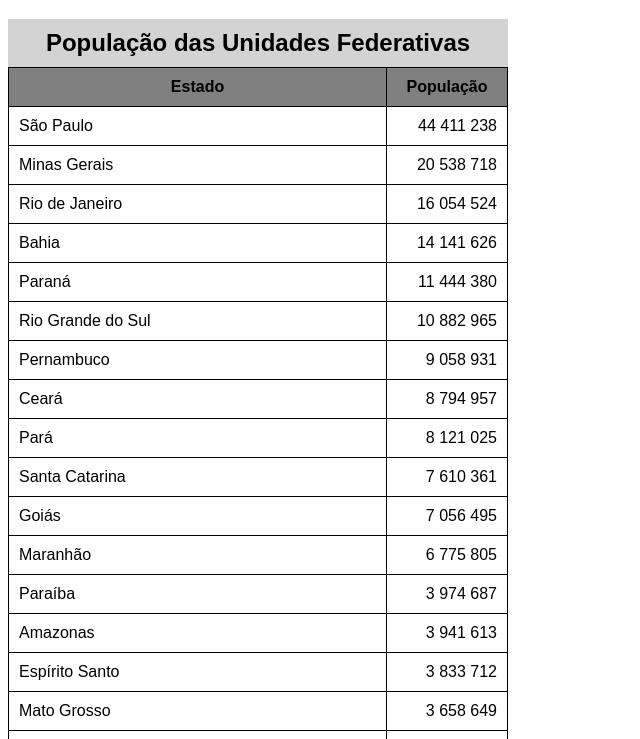
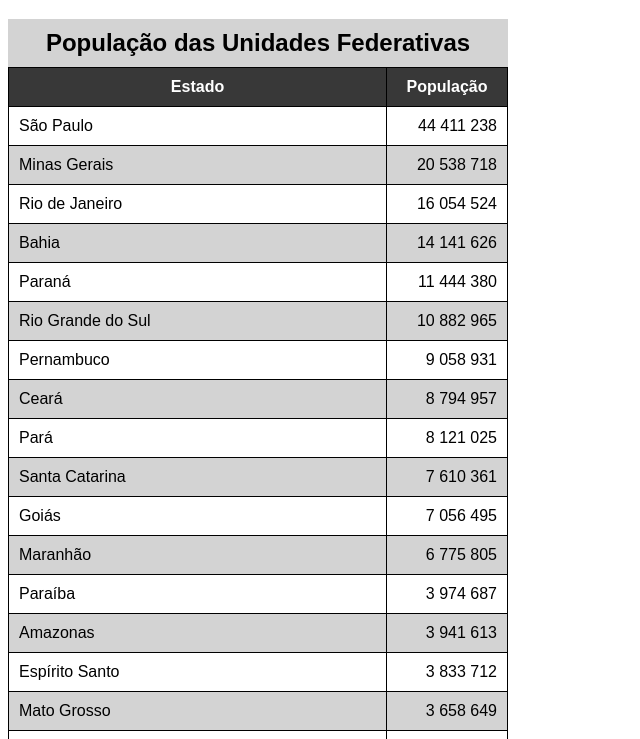
Before and after one commit to thaleskuster/html-css-js, a plain HTML site: page Exercicios/ex.023/tabela002.html in a window 1280 px wide. Shown: the part 61-800 px from the top of the page, without its empty margins (0-640 px from the left). Drawn offline with Linux system fonts and the light colour scheme.

Commit message:
Update tabela002.html

```diff
--- a/Exercicios/ex.023/tabela002.html
+++ b/Exercicios/ex.023/tabela002.html
@@ -12,6 +12,7 @@
         table {
             width: 500px;
             border-collapse: collapse;
+            position: relative;
         }
 
         caption {
@@ -27,7 +28,22 @@
         }
 
         thead, tfoot {
-            background-color: gray;
+            background-color: #383838;
+            color: white;
+        }
+
+        thead > tr > th {
+            position: sticky;
+            top: -1px;
+            background-color: #383838;
+        }
+
+        tbody > tr:nth-child(odd) {
+            background-color: white;
+        }
+
+        tbody > tr:nth-child(even) {
+            background-color: lightgray;
         }
 
         td.num{
```
